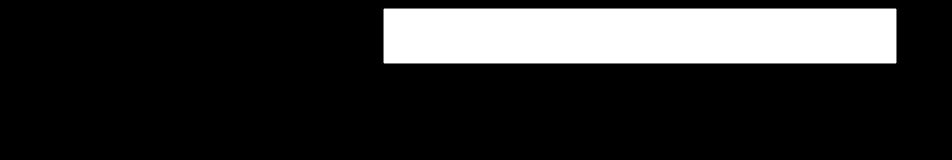
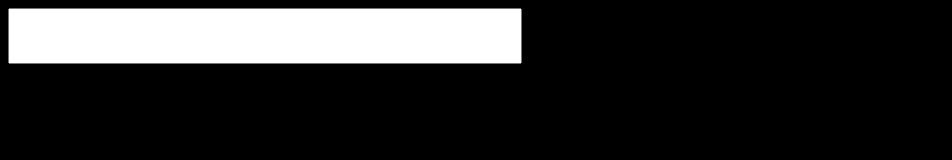
Before and after one commit to CoolDragon675/Rick-roll-detector, a plain HTML site: page index.html in a window 1280 px wide. Shown: the whole page, without its empty margins (0-952 px from the left). Drawn offline with Linux system fonts and the light colour scheme.

Commit message:
Refactor input box layout in index.html
Removed the <center> tag and adjusted input box alignment.

```diff
--- a/index.html
+++ b/index.html
@@ -6,6 +6,8 @@
       body {
         background-color: black;
         color: white;
+        align-content: center;
+        justify-content: center;
       }
       #inputBox {
         width: 40%;
@@ -14,8 +16,6 @@
     </style>
   </head>
   <body>
-    <center>
-      <input type="text" id="inputBox">
-    </center>
+    <input type="text" id="inputBox">
   </body>
 </html>
```
